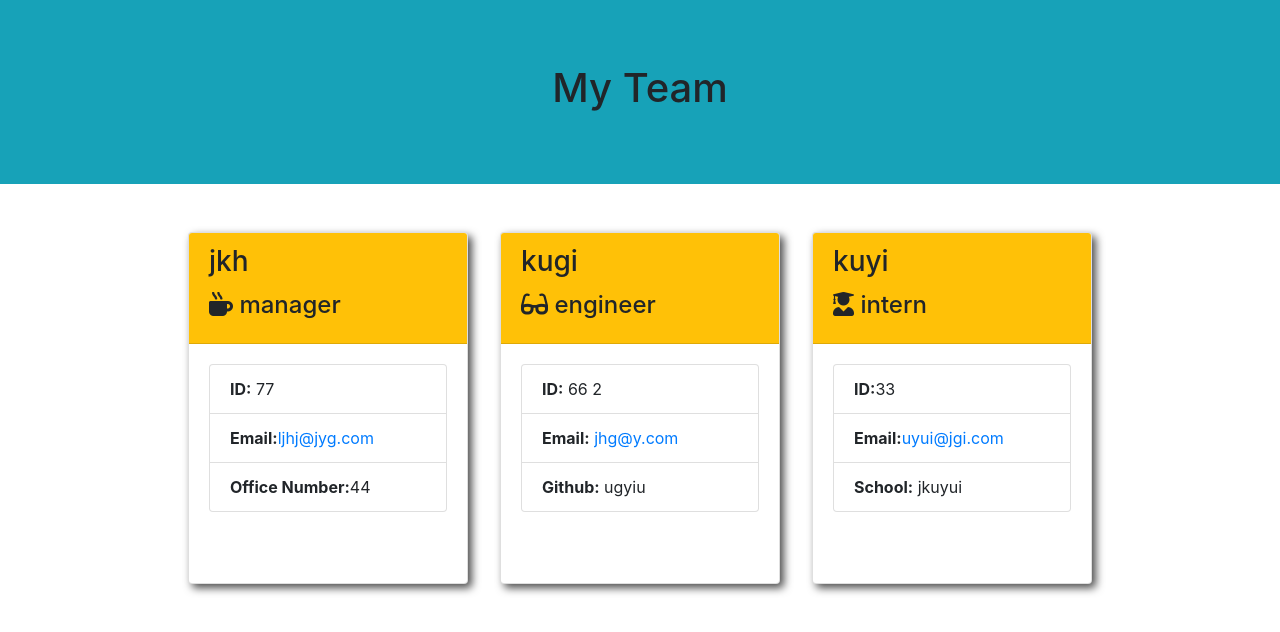
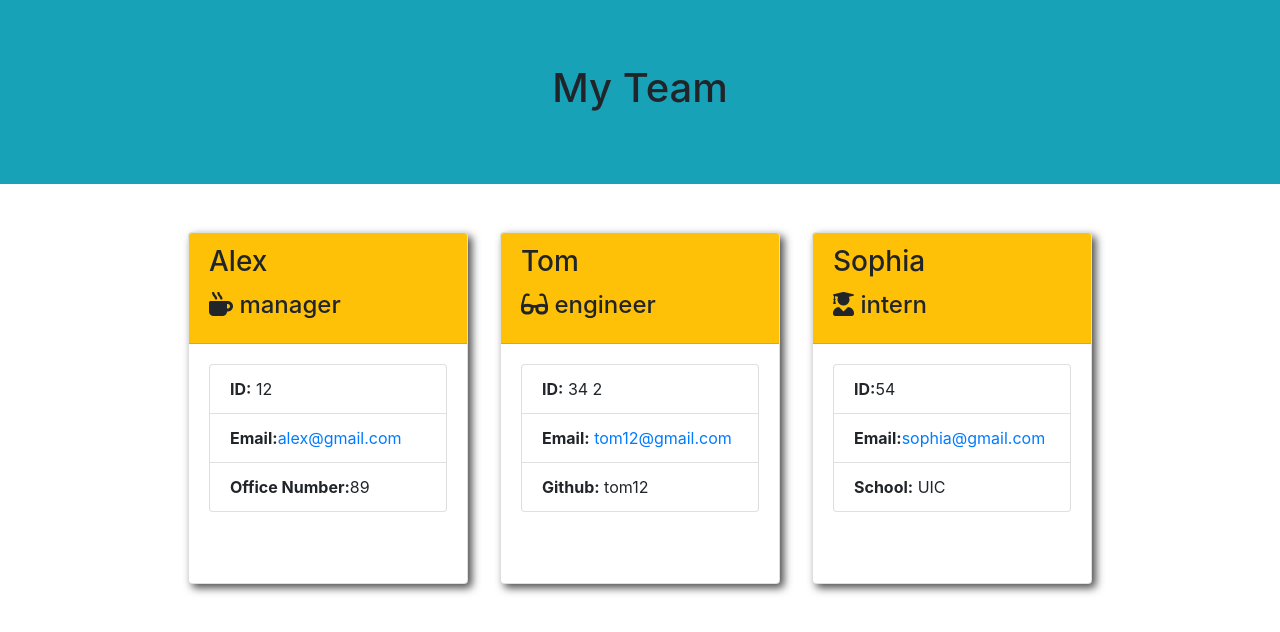
Before and after one commit to shakofa/Team-Profile-Generator-OOP, a website: page output/team.html in a window 1280 px wide. Drawn offline with nearby package versions, Linux system fonts and the light colour scheme.

Commit message:
Add the demo vedio link to README file and generate the new profile

```diff
--- a/output/team.html
+++ b/output/team.html
@@ -35,15 +35,15 @@
 
             <div class="card card-employee" style="width: 18rem;">
                 <div class="card-header bg-warning">
-                    <h3 class="card-title">jkh</h3>
+                    <h3 class="card-title">Alex</h3>
                     <h4 class="card-title"><i class="fas fa-mug-hot"></i> manager</h4>
                 </div>
                 <div class="card-body">
                     <ul class="list-group">
-                        <li class="list-group-item"><b>ID:</b> 77
+                        <li class="list-group-item"><b>ID:</b> 12
                         </li>
-                        <li class="list-group-item"><b>Email:</b><a href="mailto:ljhj@jyg.com">ljhj@jyg.com</a></li>
-                        <li class="list-group-item"><b>Office Number:</b>44</li>
+                        <li class="list-group-item"><b>Email:</b><a href="mailto:alex@gmail.com">alex@gmail.com</a></li>
+                        <li class="list-group-item"><b>Office Number:</b>89</li>
                     </ul>
                 </div>
 
@@ -54,17 +54,17 @@
 
             <div class="card card-employee" style="width: 18rem;">
                 <div class="card-header bg-warning">
-                <h3 class="card-title">kugi</h3>
+                <h3 class="card-title">Tom</h3>
                 <h4 class="card-title"><i class="fas fa-glasses"></i> engineer</h4>
                 </div>
                 <div class="card-body">
                     <ul class="list-group">
-                        <li class="list-group-item"><b>ID:</b> 66
+                        <li class="list-group-item"><b>ID:</b> 34
                         2</li>
-                        <li class="list-group-item"><b>Email:</b><a href="mailto:jhg@y.com
+                        <li class="list-group-item"><b>Email:</b><a href="mailto:tom12@gmail.com
                         ">
-                        jhg@y.com</a></li>
-                        <li class="list-group-item"><b>Github:</b> ugyiu</li>
+                        tom12@gmail.com</a></li>
+                        <li class="list-group-item"><b>Github:</b> tom12</li>
                     </ul>
                 </div>
             </div>
@@ -75,15 +75,15 @@
 
             <div class="card card-employee" style="width: 18rem;">
                 <div class="card-header bg-warning">
-                    <h3 class="card-title">kuyi</h3>
+                    <h3 class="card-title">Sophia</h3>
                     <h4 class="card-title"><i class="fas fa-user-graduate"></i> intern</h4>
                     </div>
                     <div class="card-body">
                         <ul class="list-group">
-                            <li class="list-group-item"><b>ID:</b>33</li>
+                            <li class="list-group-item"><b>ID:</b>54</li>
                             </li>
-                            <li class="list-group-item"><b>Email:</b><a href="mailto:uyui@jgi.com">uyui@jgi.com</a></li>
-                            <li class="list-group-item"><b>School:</b> jkuyui</li>
+                            <li class="list-group-item"><b>Email:</b><a href="mailto:sophia@gmail.com">sophia@gmail.com</a></li>
+                            <li class="list-group-item"><b>School:</b> UIC</li>
                         </ul>
                     </div>
                 </div>
```
Also changed, not shown: README.md.
